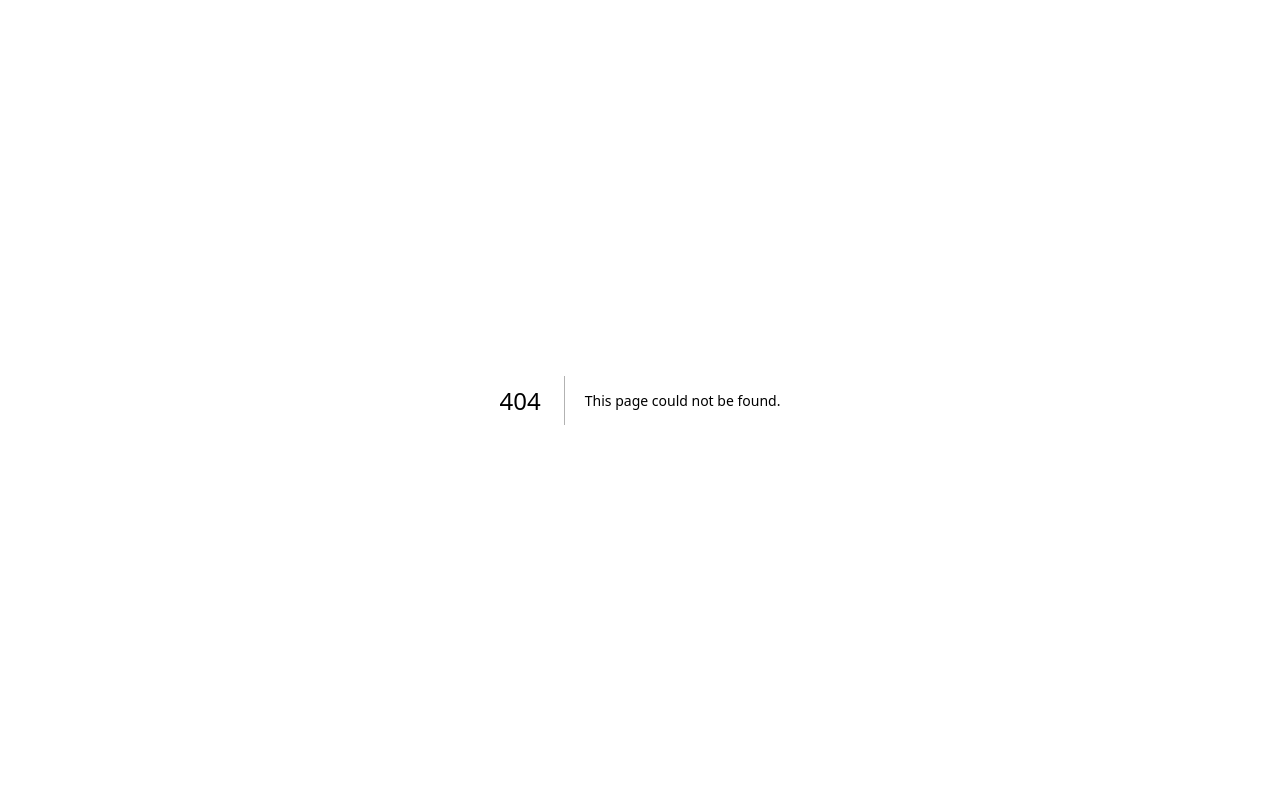
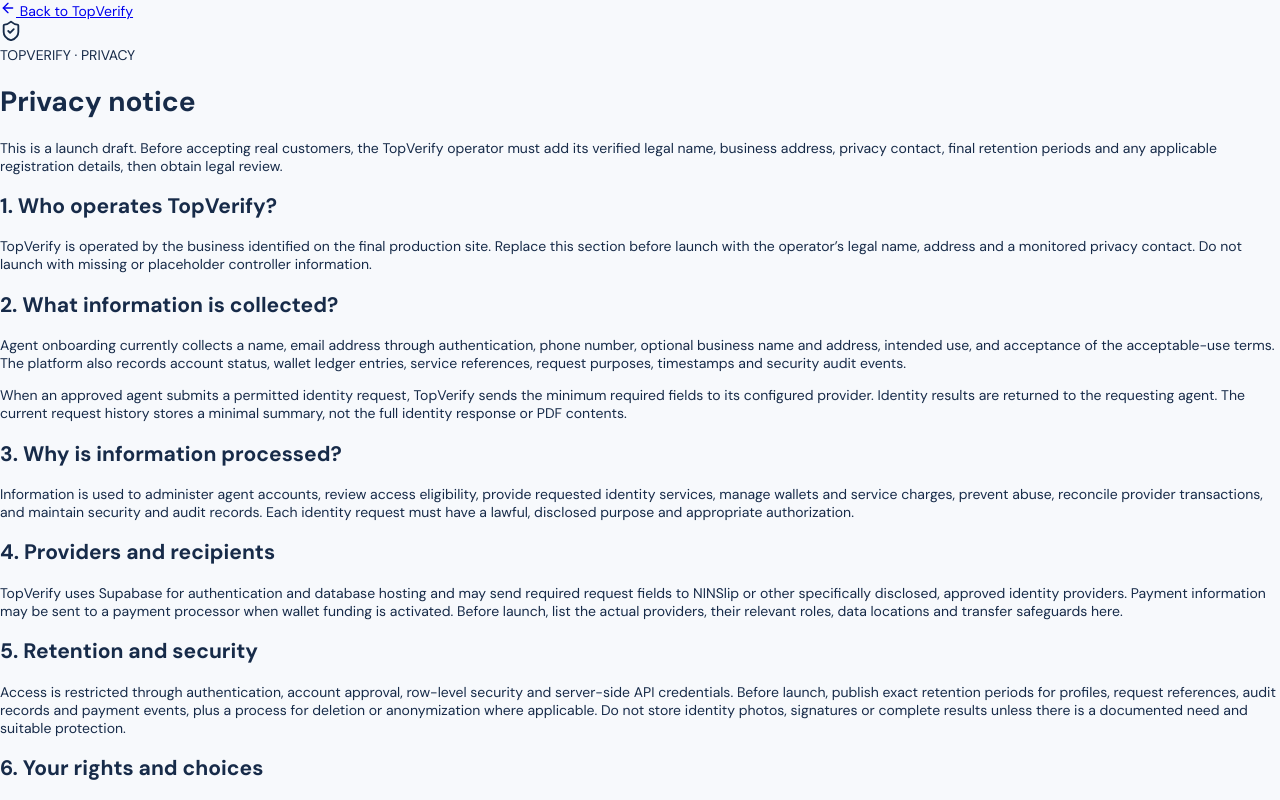
Before and after one commit to Mperomishael/NIN-RETRIVAL, a Next.js app: page /privacy in a window 1280 px wide. Before the commit this address had no page. Shown: the top 800 px of the page. Built offline with nearby package versions, Linux system fonts and the light colour scheme.

Commit message:
Add draft TopVerify privacy notice

```diff
--- /dev/null
+++ b/app/privacy/page.tsx
@@ -0,0 +1,22 @@
+import Link from "next/link";
+import { ShieldCheck, ArrowLeft } from "lucide-react";
+
+export const metadata = { title: "Privacy Notice — TopVerify", description: "Draft privacy notice for TopVerify identity services." };
+
+export default function PrivacyPage() {
+  return <main className="tv-legal-shell">
+    <Link className="tv-legal-back" href="/"><ArrowLeft size={16}/> Back to TopVerify</Link>
+    <div className="tv-legal-mark"><ShieldCheck size={22}/></div>
+    <span className="tv-legal-kicker">TOPVERIFY · PRIVACY</span>
+    <h1>Privacy notice</h1>
+    <p className="tv-legal-intro">This is a launch draft. Before accepting real customers, the TopVerify operator must add its verified legal name, business address, privacy contact, final retention periods and any applicable registration details, then obtain legal review.</p>
+    <section><h2>1. Who operates TopVerify?</h2><p>TopVerify is operated by the business identified on the final production site. Replace this section before launch with the operator’s legal name, address and a monitored privacy contact. Do not launch with missing or placeholder controller information.</p></section>
+    <section><h2>2. What information is collected?</h2><p>Agent onboarding currently collects a name, email address through authentication, phone number, optional business name and address, intended use, and acceptance of the acceptable-use terms. The platform also records account status, wallet ledger entries, service references, request purposes, timestamps and security audit events.</p><p>When an approved agent submits a permitted identity request, TopVerify sends the minimum required fields to its configured provider. Identity results are returned to the requesting agent. The current request history stores a minimal summary, not the full identity response or PDF contents.</p></section>
+    <section><h2>3. Why is information processed?</h2><p>Information is used to administer agent accounts, review access eligibility, provide requested identity services, manage wallets and service charges, prevent abuse, reconcile provider transactions, and maintain security and audit records. Each identity request must have a lawful, disclosed purpose and appropriate authorization.</p></section>
+    <section><h2>4. Providers and recipients</h2><p>TopVerify uses Supabase for authentication and database hosting and may send required request fields to NINSlip or other specifically disclosed, approved identity providers. Payment information may be sent to a payment processor when wallet funding is activated. Before launch, list the actual providers, their relevant roles, data locations and transfer safeguards here.</p></section>
+    <section><h2>5. Retention and security</h2><p>Access is restricted through authentication, account approval, row-level security and server-side API credentials. Before launch, publish exact retention periods for profiles, request references, audit records and payment events, plus a process for deletion or anonymization where applicable. Do not store identity photos, signatures or complete results unless there is a documented need and suitable protection.</p></section>
+    <section><h2>6. Your rights and choices</h2><p>Subject to applicable law, individuals may have rights to request access, correction, deletion, restriction or a copy of their personal data, and to withdraw consent where consent is the applicable lawful basis. Withdrawal does not make earlier lawful processing retroactively unlawful. A request can be made through the operator’s published privacy contact, which must be added before launch.</p></section>
+    <section><h2>7. Complaints and updates</h2><p>Individuals may contact the Nigeria Data Protection Commission through its official channels where appropriate. TopVerify will publish the effective date and notify users of material changes. This draft is not a substitute for a legal review against the Nigeria Data Protection Act and the actual operating model.</p></section>
+    <footer>Draft for review · Do not treat this page as a final legal notice.</footer>
+  </main>;
+}
```
